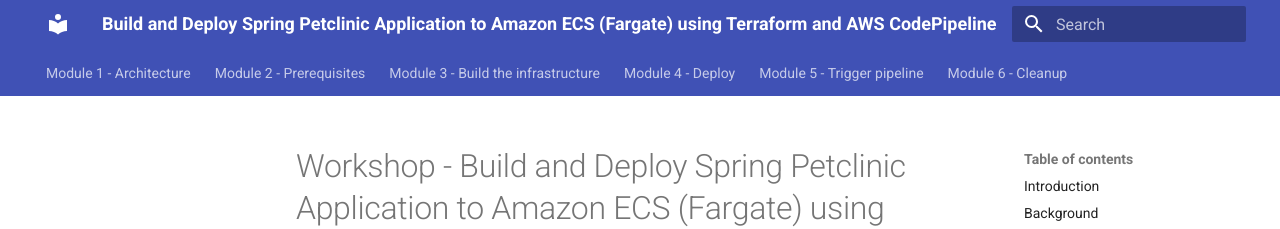
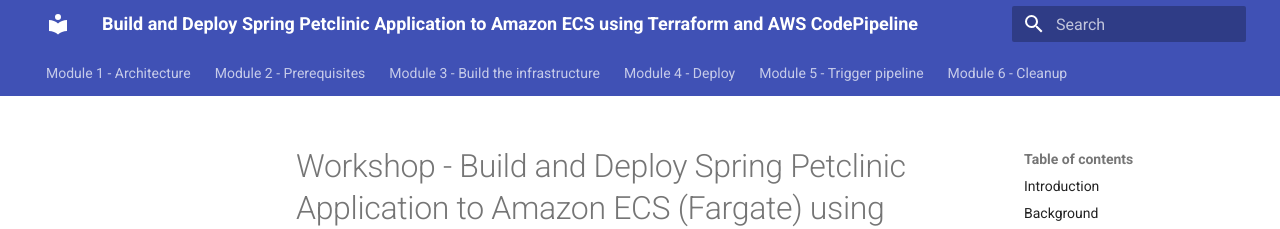
Before and after one commit to aws-samples/aws-ecs-cicd-terraform, an MkDocs documentation site: the page built from docs/index.md, in a window 1280 px wide. Shown: the top 229 px of the page. Built offline with MkDocs 1.6.1 and Material for MkDocs 9.7.7, drawn with Linux system fonts in a browser that asks for light colours; some web fonts are replaced.

Commit message:
Update mkdocs.yml

```diff
--- a/mkdocs.yml
+++ b/mkdocs.yml
@@ -1,4 +1,4 @@
-site_name: Build and Deploy Spring Petclinic Application to Amazon ECS (Fargate) using Terraform and AWS CodePipeline
+site_name: Build and Deploy Spring Petclinic Application to Amazon ECS using Terraform and AWS CodePipeline
 nav:
   - Module 1 - Architecture: architecture.md
   - Module 2 - Prerequisites: prerequisites.md
```
